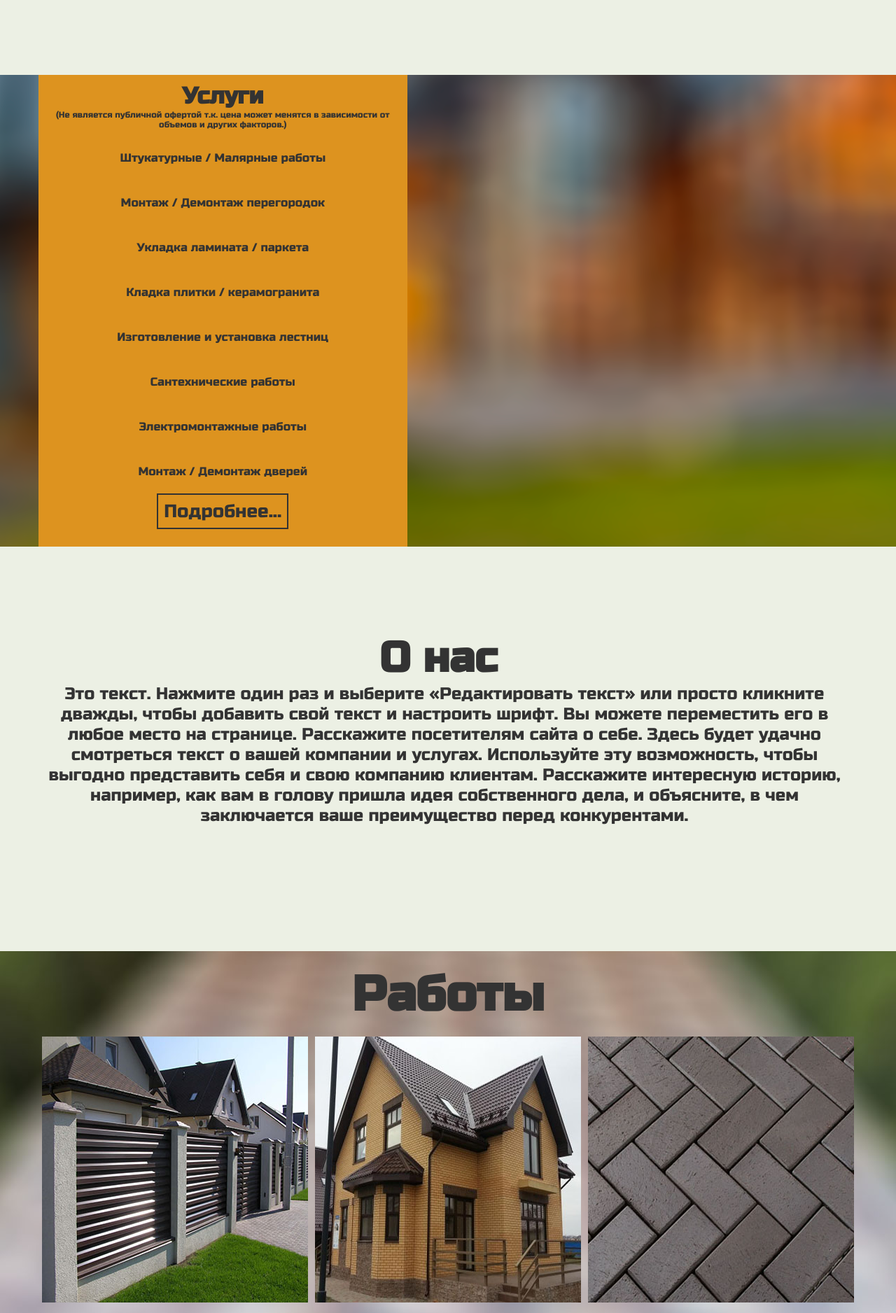
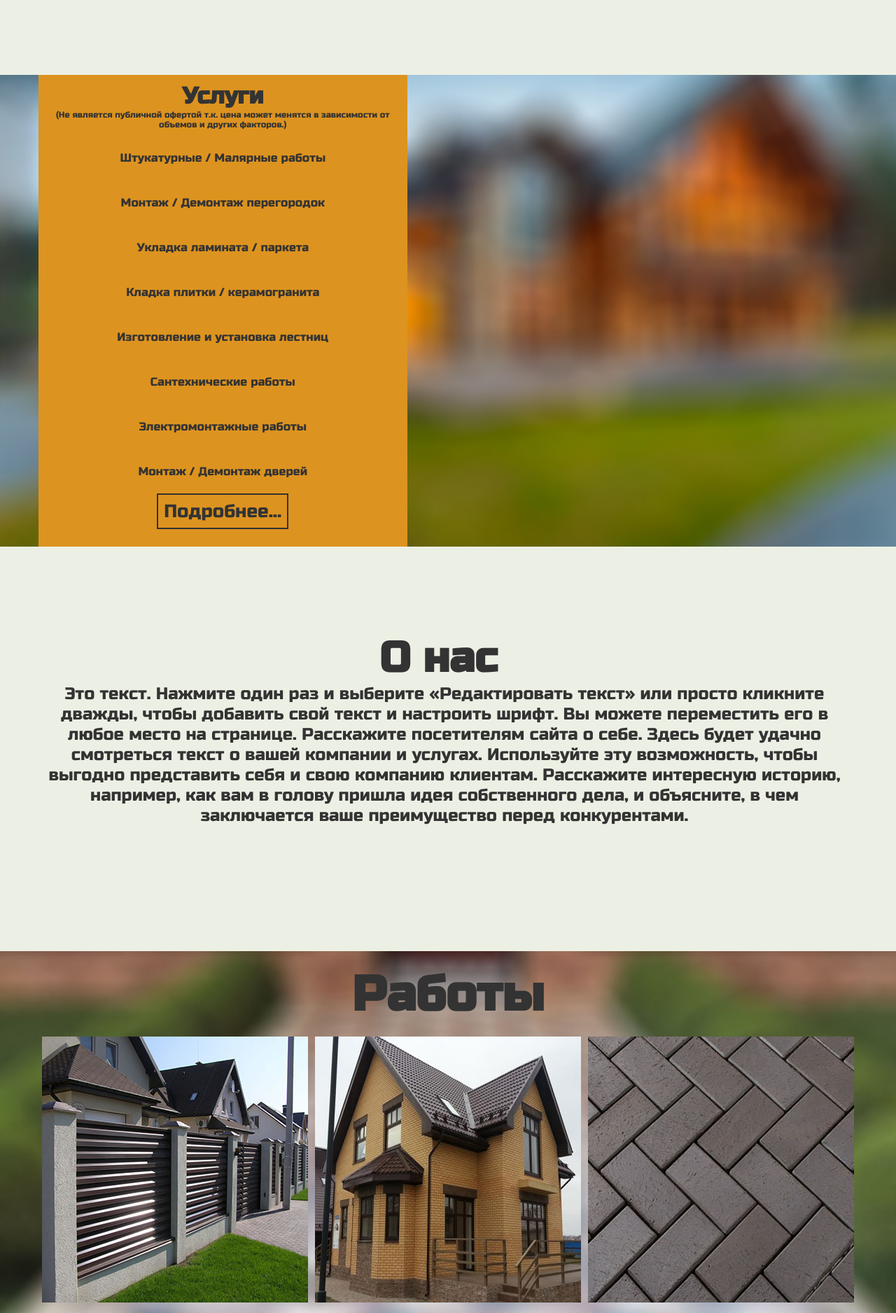
Before and after one commit to 3c01i/3c01i.github.io, a plain HTML site: page OSS/index1.html in a window 1280 px wide. Shown: the part 1164-3040 px from the top of the page at 70% size. Drawn offline with nearby package versions, Linux system fonts and the light colour scheme.

Commit message:
Add files via upload

```diff
--- a/OSS/StyleCSS.css
+++ b/OSS/StyleCSS.css
@@ -121,7 +121,11 @@ display: flex;
 }
 /*service ============= */
 .service_intro{
-    background: url(img/Service/Service_1.png) center no-repeat;
+    background: url(img/Service/Service_1.png) no-repeat;
+       -moz-background-size: 100%; /* Firefox 3.6+ */
+    -webkit-background-size: 100%; /* Safari 3.1+ и Chrome 4.0+ */
+    -o-background-size: 100%; /* Opera 9.6+ */
+    background-size: 100%; /* Современные браузеры */
     width: 100%;
 }
 .service {
@@ -277,7 +281,11 @@ display: block;
     justify-content: center;
 }
 .works_bg{
-    background: url(img/Works/BG_2.jpg) no-repeat center;
+    background: url(img/Works/BG_2.jpg) center;
+       -moz-background-size: 100%; /* Firefox 3.6+ */
+    -webkit-background-size: 100%; /* Safari 3.1+ и Chrome 4.0+ */
+    -o-background-size: 100%; /* Opera 9.6+ */
+    background-size: 100%; /* Современные браузеры */
     text-decoration: none;
 }
 
```
